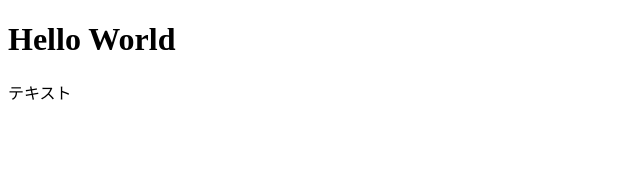
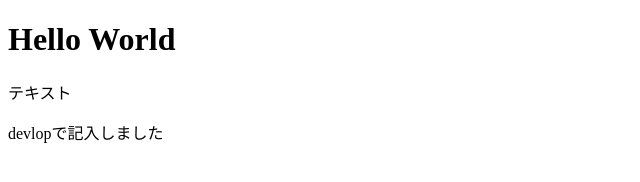
Before and after one commit to fewlio-LLUNA/learn_git, a plain HTML site: page index.html in a window 1280 px wide. Shown: the whole page, without its empty margins (0-640 px from the left). Drawn offline with Linux system fonts and the light colour scheme.

Commit message:
devlopで記入しました

```diff
--- a/index.html
+++ b/index.html
@@ -8,5 +8,6 @@
 <body>
     <h1>Hello World</h1>
     <p>テキスト</p>
+    <p>devlopで記入しました</p>
 </body>
 </html>
```
